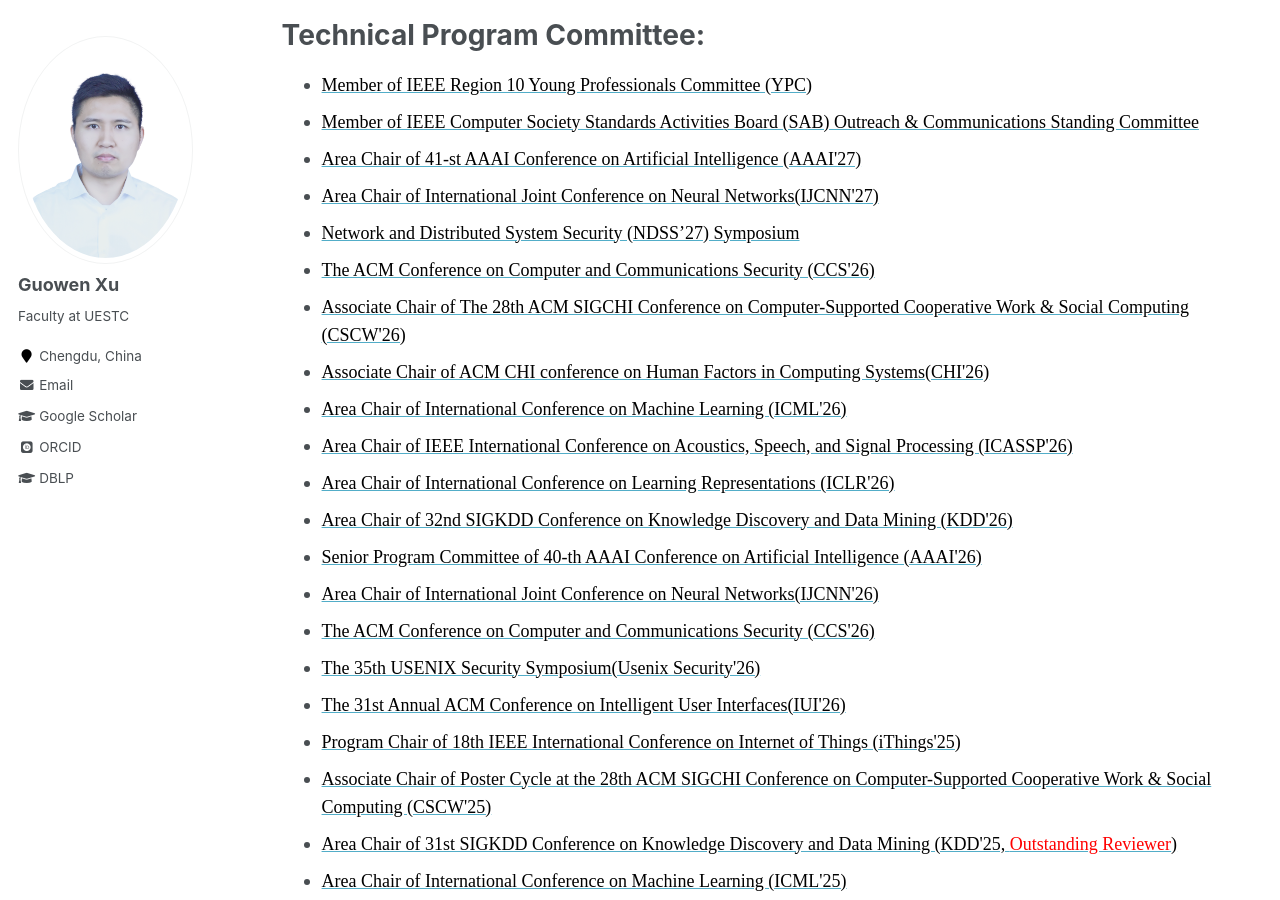
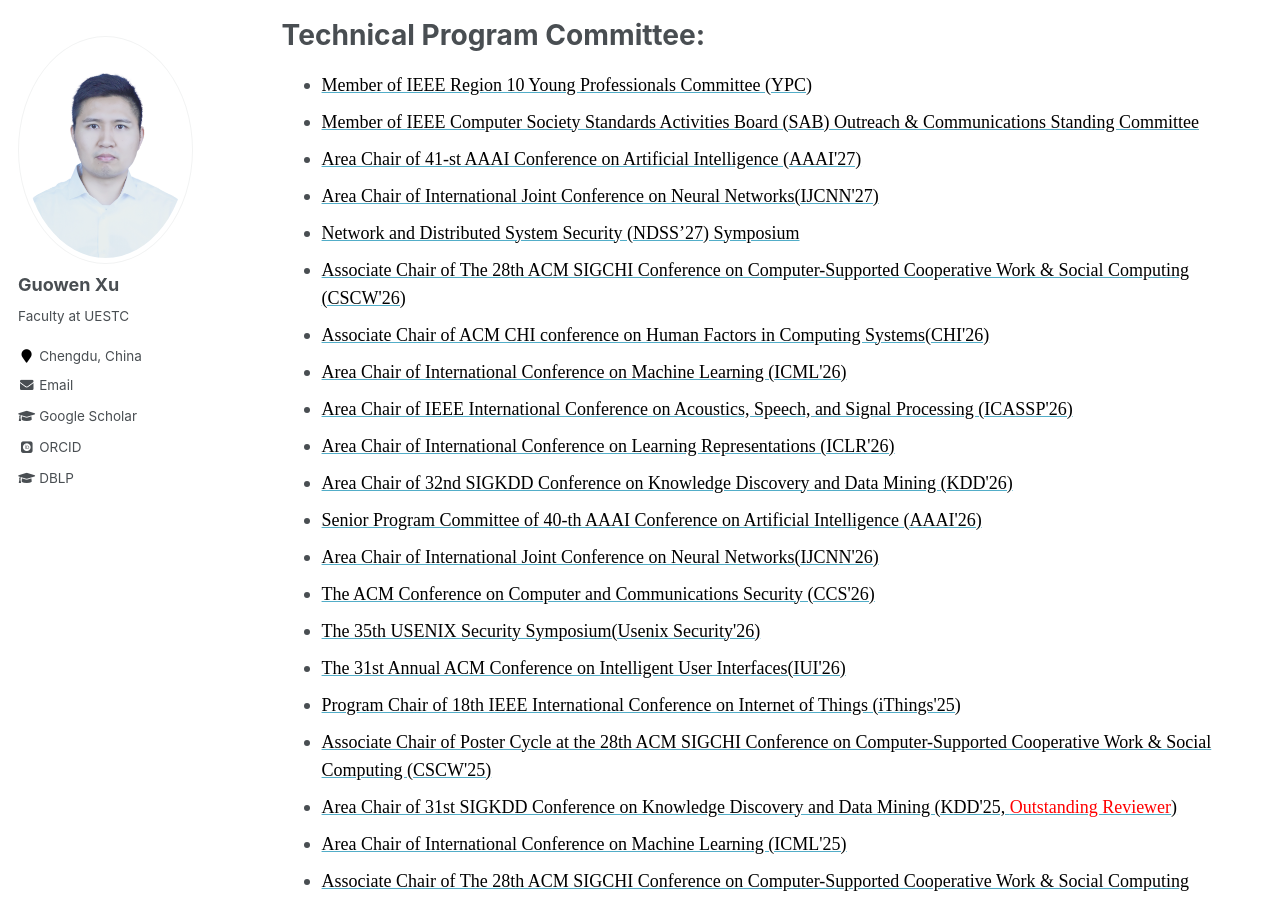
Before and after one commit to Guowen-xu/guowen-xu.github.io, a Jekyll site: the page built from _pages/services.md, in a window 1280 px wide and 900 px high, scrolled down 818 px. Built offline with Jekyll 4.4.1, drawn with Linux system fonts in a browser that asks for light colours; some web fonts are replaced.

Commit message:
Update services.md

```diff
--- a/_pages/services.md
+++ b/_pages/services.md
@@ -38,7 +38,6 @@ Technical Program Committee:
 *  [<font face="Times New Roman" color=black size=4>Area Chair of International Joint Conference on Neural Networks(IJCNN'27)</font>](https://attend.ieee.org/wcci-2027/)
 *  [<font face="Times New Roman" color=black size=4>Network and Distributed
 System Security (NDSS’27) Symposium</font>](https://www.ndss-symposium.org)
-* [<font face="Times New Roman" color=black size=4>The ACM Conference on Computer and Communications Security (CCS'26)</font>](https://www.sigsac.org/ccs/CCS2026/)
 *   [<font face="Times New Roman" color=black size=4> Associate Chair of The 28th ACM SIGCHI Conference on Computer-Supported Cooperative Work & Social Computing (CSCW'26)</font>](https://cscw.acm.org/2026/)
 *    [<font face="Times New Roman" color=black size=4>Associate Chair of ACM CHI conference on Human Factors in Computing Systems(CHI'26)</font>](https://chi2026.acm.org/)
 *    [ <font face="Times New Roman" color=black size=4> Area Chair of International Conference on Machine Learning (ICML'26) </font>](https://icml.cc/)
```
